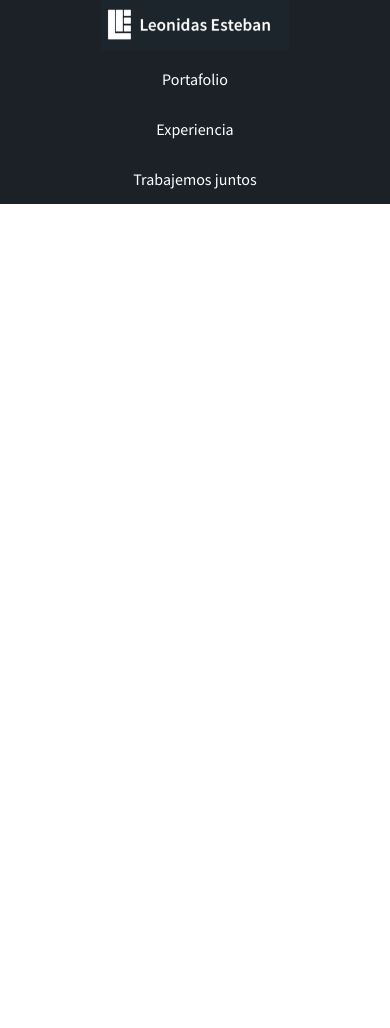
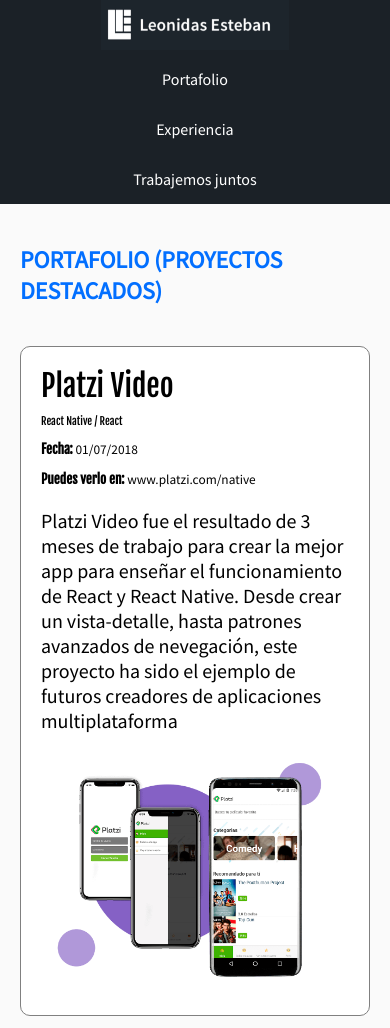
Before and after one commit to Felixmp7/Responsive-Design, a plain HTML site: page index.html in a window 390 px wide. Shown: the top 1028 px of the page. Before the commit the page ends 844 px from the top, so only its background shows below. Drawn offline with Linux system fonts and the light colour scheme.

Commit message:
Acomodando posiciones de la imagen con el contenido de los proyectos

```diff
--- a/css/estilos.css
+++ b/css/estilos.css
@@ -139,11 +139,15 @@ h2 {
 
 
 .project-details {
-  width: 500px;
+  width: 50%;
 }
 
 .project-imageContainer {
-  width: 500px;
+  width: 50%;
+}
+
+.project-imageContainer img {
+  max-width: 100%;
 }
 
 .header {
@@ -353,6 +357,19 @@ figure {
   .header a {
     justify-content: center;
   }
+
+  .project{
+    display: block;
+  }
+
+  .project-imageContainer{
+    text-align: center;
+  }
+
+  .project-details,
+  .project-imageContainer {
+    width: auto;
+  }
 }
 
 @media screen and (max-width: 480px) {
```
Also changed, not shown: index.html (+2 -2 lines).
